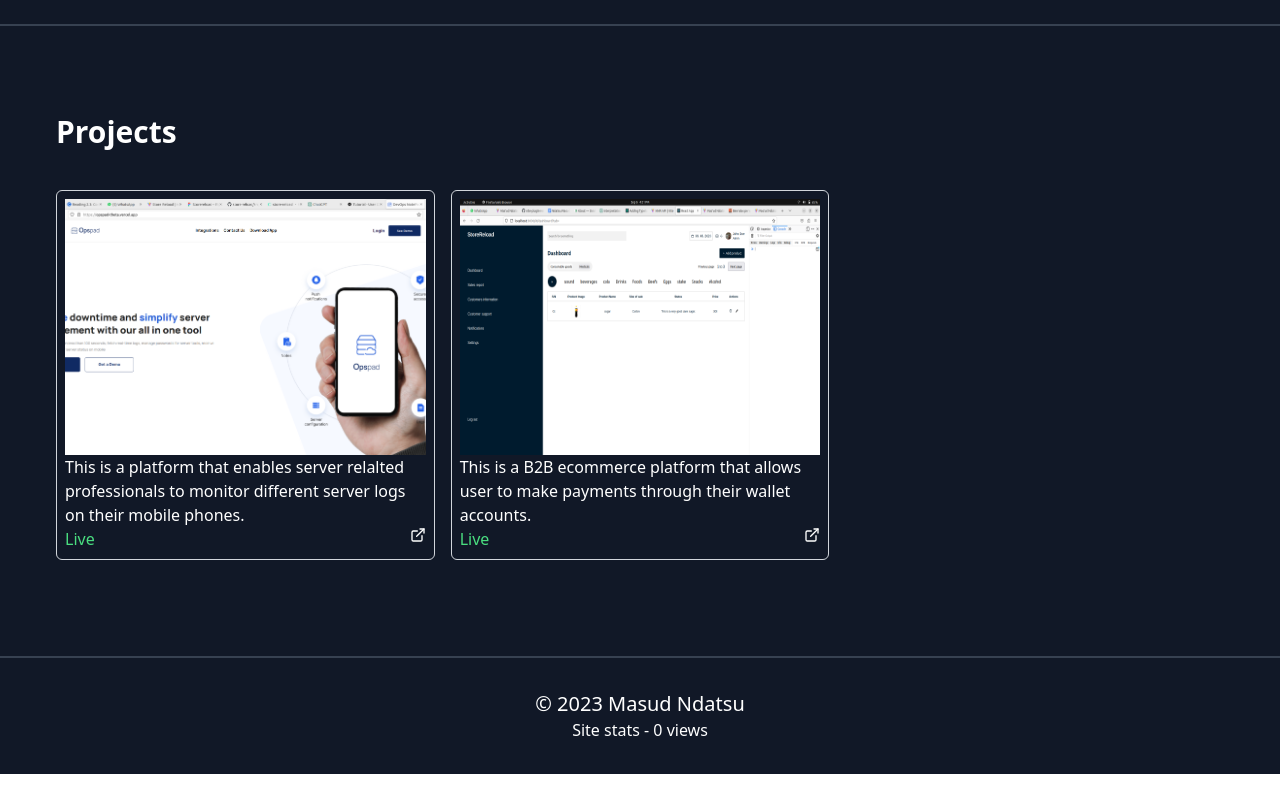
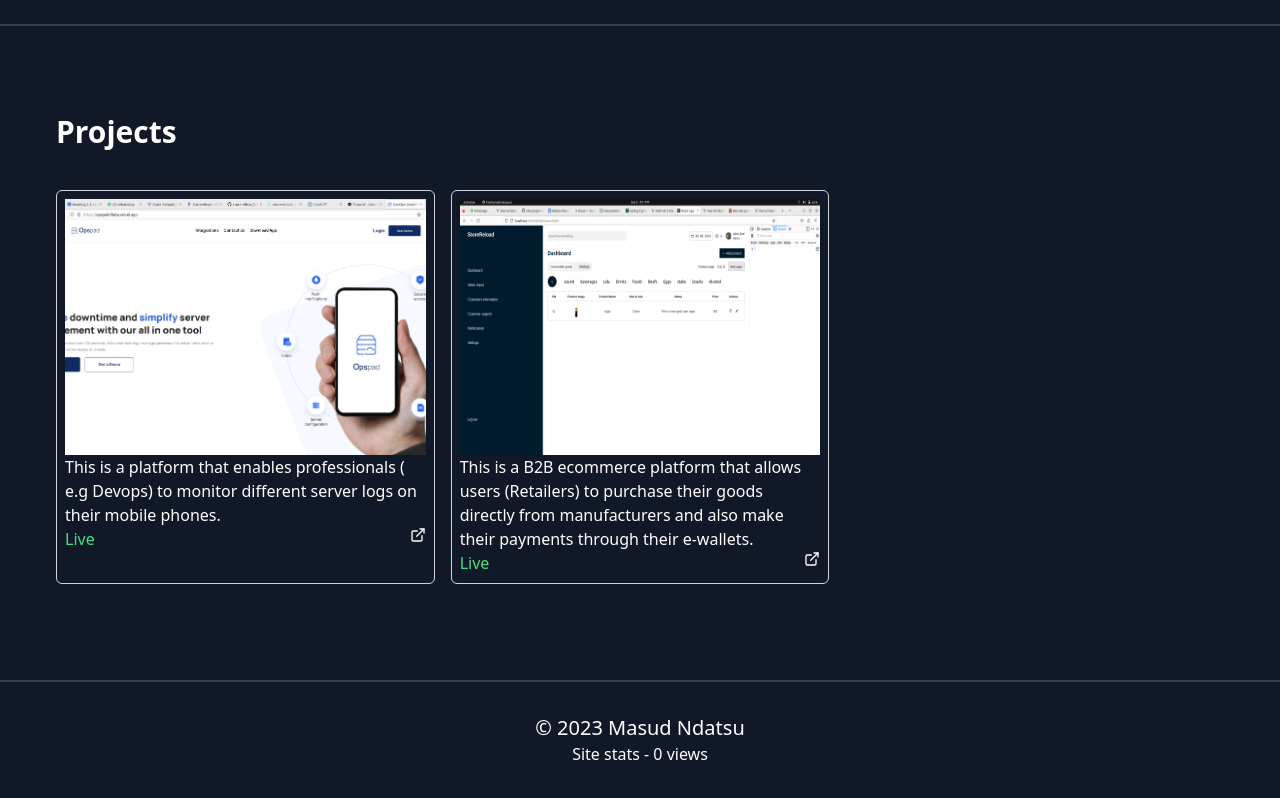
Before and after one commit to Masud-Ndatsu/react-portfolio-v1, a React (Vite) app: page /#/ in a window 1280 px wide. Shown: the part 1582-2380 px from the top of the page. Before the commit the page ends 2356 px from the top, so only its background shows below. Built offline with nearby package versions, Linux system fonts and the light colour scheme; no server answers.

Commit message:
feat: Made new changes

```diff
--- a/src/components/Project/index.tsx
+++ b/src/components/Project/index.tsx
@@ -11,7 +11,7 @@ export const Projects = () => {
           <div className="rounded-md border p-2 border-gray-300">
             <img src={opspad} alt="" className="w-full h-64 object-cover" />
             <div>
-              This is a platform that enables server relalted professionals to
+              This is a platform that enables professionals ( e.g Devops) to
               monitor different server logs on their mobile phones.
             </div>
             <div className="flex justify-between">
@@ -29,8 +29,9 @@ export const Projects = () => {
           <div className="rounded-md border border-gray-300 p-2 ">
             <img src={storeAdmin} alt="" className="w-full h-64" />
             <div>
-              This is a B2B ecommerce platform that allows user to make payments
-              through their wallet accounts.
+              This is a B2B ecommerce platform that allows users (Retailers) to
+              purchase their goods directly from manufacturers and also make
+              their payments through their e-wallets.
             </div>
             <div className="flex justify-between">
               <span className="text-green-400">Live</span>
```
